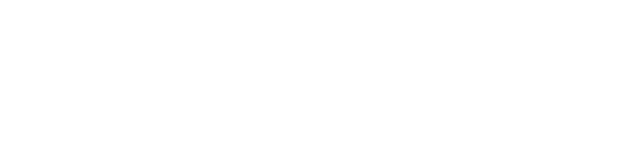
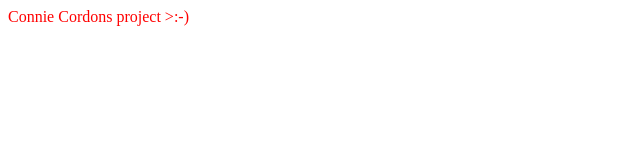
Before and after one commit to cordonc/template-web-project, a plain HTML site: page index.html in a window 1280 px wide. Shown: the whole page, without its empty margins (0-640 px from the left). Drawn offline with Linux system fonts and the light colour scheme; files whose address does not match are found by name.

Commit message:
added text to body

```diff
--- a/index.html
+++ b/index.html
@@ -2,12 +2,12 @@
 <html>
 
 <head>
-    <title>WEBSITE TITLE HERE</title>
+    <title>My website for Software Design Lab!!!!!</title>
     <link rel="stylesheet" type="text/css" href="./styles/style.css" media="screen" />
 </head>
 
 <body>
-
+    Connie Cordons project >:-)
 </body>
 
 <script src="main.js"></script>
```
